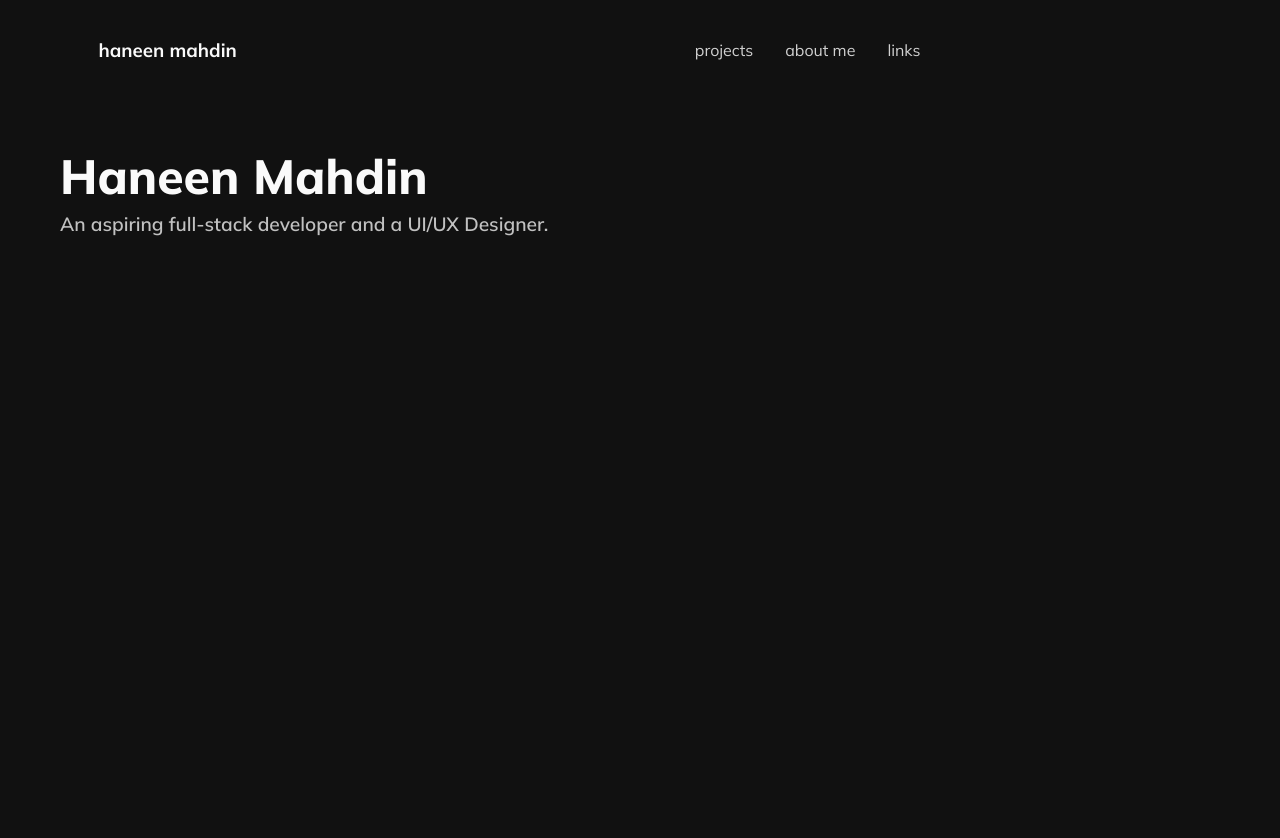
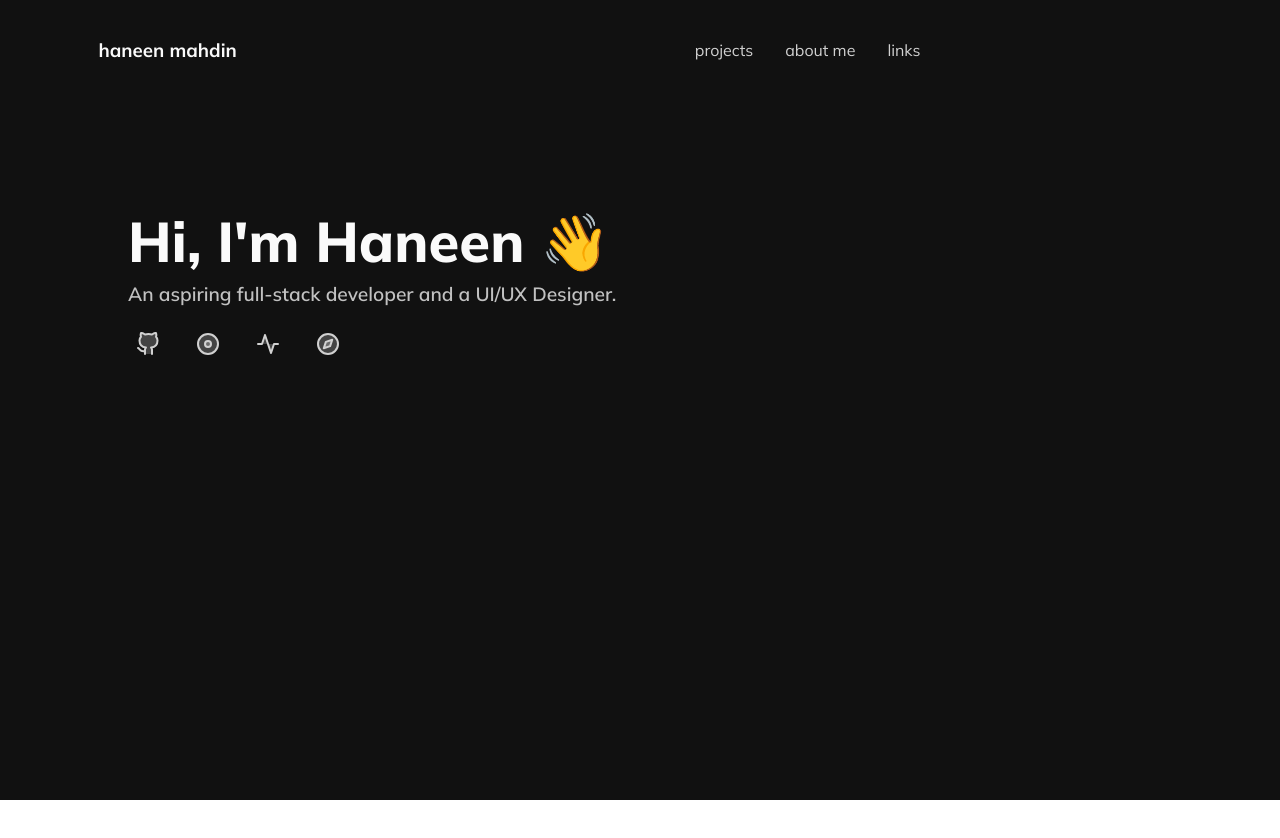
Before and after one commit to haneenmahd/haneenmahd.github.io, a React (Vite) app: page / in a window 1280 px wide. Shown: the top 838 px of the page. After the commit the page ends 800 px from the top, so only its background shows below. Built offline with nearby package versions, Linux system fonts and the light colour scheme.

Commit message:
use more links

```diff
--- a/src/components/Main.jsx
+++ b/src/components/Main.jsx
@@ -1,23 +1,24 @@
 import React, { Component } from 'react';
 import styled from "styled-components";
+import CommonLink from "./CommonLink";
+import { Disc, GitHub, Activity, Compass } from 'react-feather';
 
 const MainStyle = styled.article`
-    min-height: 100vh;
+    min-height: calc(100vh - 100px);
     max-width: 100vw;
-    padding: 20px;
     color: #fafafa;
 `;
 
 const Intro = styled.div`
     text-align: left;
-    padding: 20px 40px;
+    padding: 100px 10%;
 
     * {
         margin: 6px 0;
     }
 
     h2 {
-        font-size: 300%;
+        font-size: 350%;
         font-weight: 800;
     }
 
@@ -28,13 +29,46 @@ const Intro = styled.div`
     }
 `;
 
+const Links = styled.aside`
+    padding: 10px 0;
+    display: flex;
+    align-items: flex-start;
+`;
+
+const Link = styled.a`
+    ${CommonLink}
+    text-align: left;
+    font-size: 24px;
+    margin: 0;
+    margin-right: 20px;
+
+    svg {
+        stroke: #d1d1d1;
+        fill: #ffffff37;
+        transition: 0.3s cubic-bezier(0.35, 0.07, 0.38, 1.01);
+    }
+
+    &:hover svg {
+        stroke: #a9a9a9;
+        fill: #fff;
+        transform: scale(1.2);
+    }
+`;
+
 export default class Main extends Component {
   render() {
     return (
         <MainStyle>
             <Intro>
-                <h2>Haneen Mahdin</h2>
+                <h2>Hi, I'm Haneen 👋</h2>
                 <h4>An aspiring full-stack developer and a UI/UX Designer.</h4>
+
+                <Links>
+                    <Link href='/'><GitHub /></Link>
+                    <Link href='/'><Disc /></Link>
+                    <Link href='/'><Activity /></Link>
+                    <Link href='/'><Compass /></Link>
+                </Links>
             </Intro>
         </MainStyle>
     );
```
